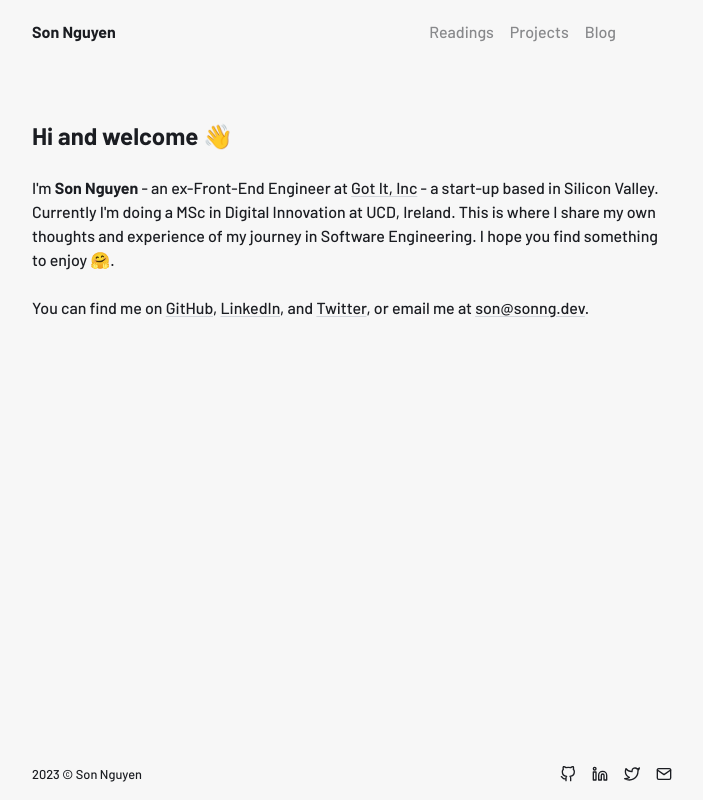
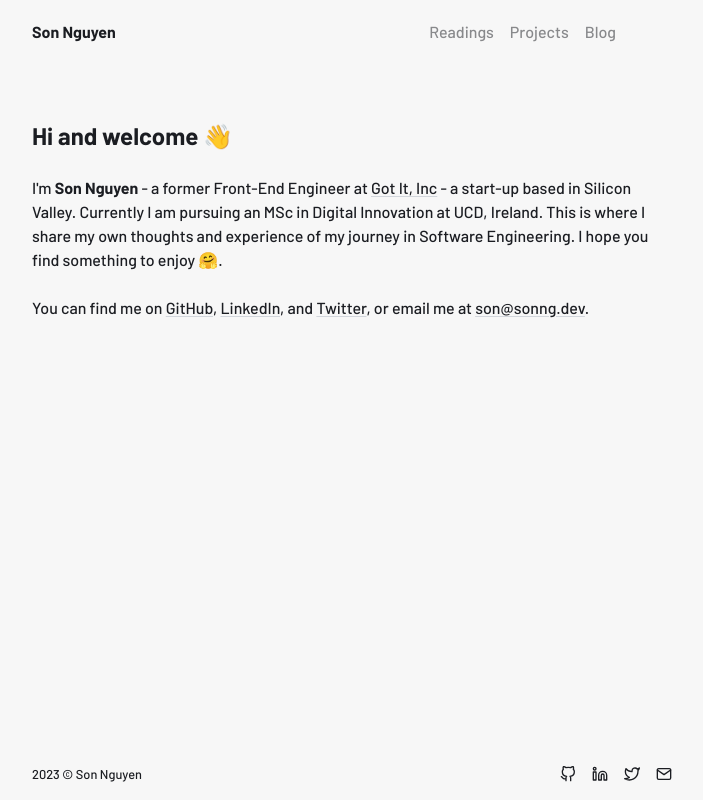
Before and after one commit to sonngdev/personal-website-23, a Next.js app: page / in a window 1280 px wide. Shown: the whole page, without its empty margins (288-991 px from the left). Built offline with nearby package versions, Linux system fonts and the light colour scheme; no server answers.

Commit message:
feat: touch up introduction

```diff
--- a/pages/index.tsx
+++ b/pages/index.tsx
@@ -12,11 +12,11 @@ function HomePage() {
           <p>
             {"I'm "}
             <strong>Son Nguyen</strong>
-            {' - an ex-Front-End Engineer at '}
+            {' - a former Front-End Engineer at '}
             <a href="https://www.photostudy.co/" target="_blank" rel="noreferrer">
               Got It, Inc
             </a>
-            {" - a start-up based in Silicon Valley. Currently I'm doing a MSc in Digital Innovation at UCD, Ireland. This is where I share my own thoughts and experience of my journey in Software Engineering. I hope you find something to enjoy 🤗."}
+            {' - a start-up based in Silicon Valley. Currently I am pursuing an MSc in Digital Innovation at UCD, Ireland. This is where I share my own thoughts and experience of my journey in Software Engineering. I hope you find something to enjoy 🤗.'}
           </p>
 
           <p>
```
